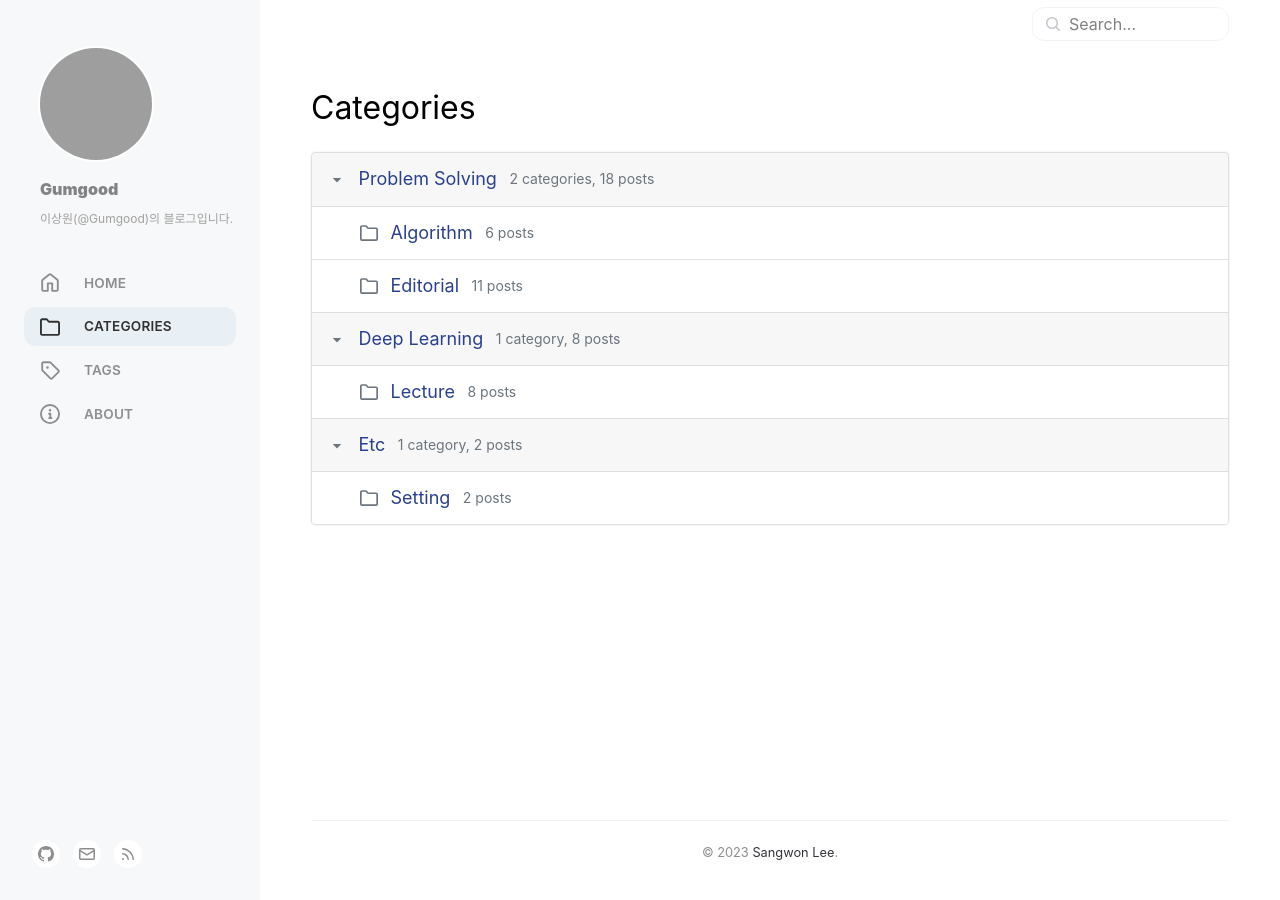
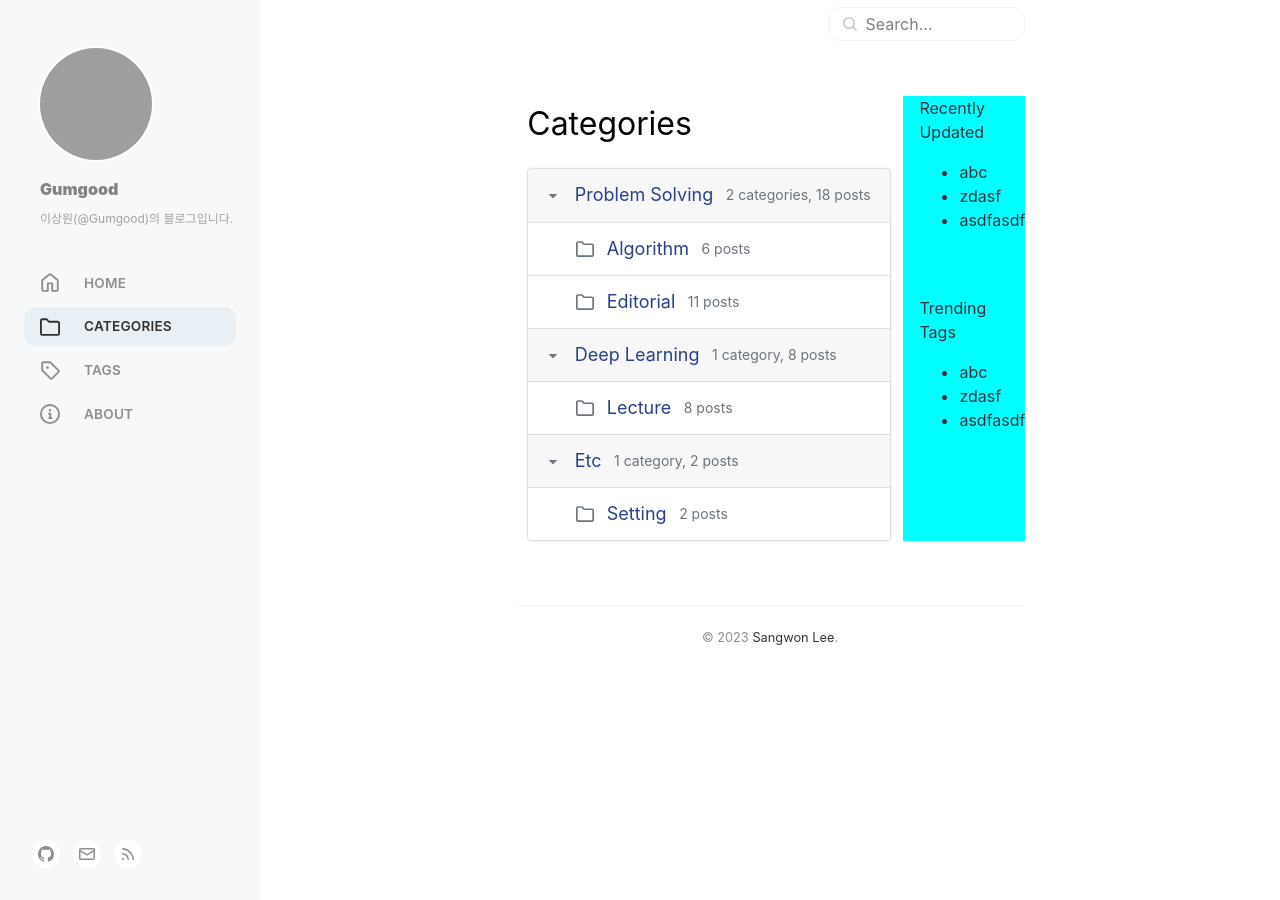
Before and after one commit to gumgood/gumgood.github.io, a Jekyll site: the page built from _pages/categories.html, in a window 1280 px wide. Built offline with Jekyll 4.4.1, drawn with Linux system fonts in a browser that asks for light colours; grey boxes are pictures that could not be loaded.

Commit message:
Feature: add sidebar

```diff
--- /dev/null
+++ b/_includes/sidebar.html
@@ -0,0 +1,17 @@
+<div id="recent-posts">
+    <div class="sidebar-header">Recently Updated</div>
+    <ul>
+        <li>abc</li>
+        <li>zdasf</li>
+        <li>asdfasdf</li>
+    </ul>
+</div>
+
+<div id="trending-tags">
+    <div class="sidebar-header">Trending Tags</div>
+    <ul>
+        <li>abc</li>
+        <li>zdasf</li>
+        <li>asdfasdf</li>
+    </ul>
+</div>
--- a/_layouts/default.html
+++ b/_layouts/default.html
@@ -12,17 +12,25 @@
     <div id="dimmed"></div>
 
     <div id="main-wrapper">
+        <div class="flex-column max_width">
             <div id="topbar-wrapper">
                 {% include topbar.html %}
             </div>
 
+            <div class="flex-row">
                 <main>
                     {{ content }}
                 </main>
 
+                <div id="sidebar">
+                    {% include sidebar.html %}
+                </div>
+            </div>
+
             <footer>
                 {% include footer.html %}
             </footer>
+        </div>
     </div>
 
     {% include scripts/navigation.html %}
--- a/_sass/_common.scss
+++ b/_sass/_common.scss
@@ -3,13 +3,21 @@
 $min-width: 200px;
 $max_width: 980px;
 $break-small: 850px;
+$break-large: 1200px;
 $nav-width: 260px;
 
-%max_width {
-    margin: 0 auto;
+.flex-row {
+    display: flex;
+}
+
+.flex-column {
+    display: flex;
+    flex-direction: column;
+}
+
+.max_width {
     min-width: $min_width;
     max-width: $max_width;
-    width: 90%;
 }
 
 .ellipsis {
@@ -142,11 +150,6 @@ body {
     margin: 0;
 }
 
-main {
-    @extend %max_width;
-    padding: 1rem 0 3rem;
-}
-
 a {
     text-decoration: none;
 }
--- a/_sass/include/_footer.scss
+++ b/_sass/include/_footer.scss
@@ -9,7 +9,6 @@ footer {
         justify-content: center;
 
         height: 5rem;
-        @extend %max_width;
         padding-bottom: 1rem;
 
         border-top: 1px solid var(--main-border-color);
--- /dev/null
+++ b/_sass/include/_sidebar.scss
@@ -0,0 +1,23 @@
+#sidebar {
+    @media screen and (max-width: $break-large) {
+        display: none;
+    }
+    flex: 1;
+
+    margin: 3rem 0 4rem;
+
+    background-color: aqua;
+
+    .sidebar-header {
+
+    }
+
+    #recent-posts {
+        margin-bottom: 4rem;
+        padding-left: 1rem;
+    }
+
+    #trending-tags {
+        padding-left: 1rem;
+    }
+}
--- a/_sass/include/_topbar.scss
+++ b/_sass/include/_topbar.scss
@@ -8,8 +8,6 @@
     @media screen and (max-width: $break-small) {
         height: 3.5rem;
     }
-
-    @extend %max_width;
 
     display: flex;
     align-items: center;
--- a/_sass/layout/_default.scss
+++ b/_sass/layout/_default.scss
@@ -17,7 +17,6 @@
 }
 
 main {
-    @extend %max_width;
-    padding: 0;
-    flex: 1;
+    padding: 1rem 2.5% 3rem;
+    flex: 3;
 }
--- a/assets/css/style.scss
+++ b/assets/css/style.scss
@@ -11,6 +11,7 @@
 
 @import 'include/footer';
 @import 'include/navigation';
+@import 'include/sidebar';
 @import 'include/topbar';
 
 @import 'layout/default';
```
Lines whose indentation alone changed are shown as unchanged.
